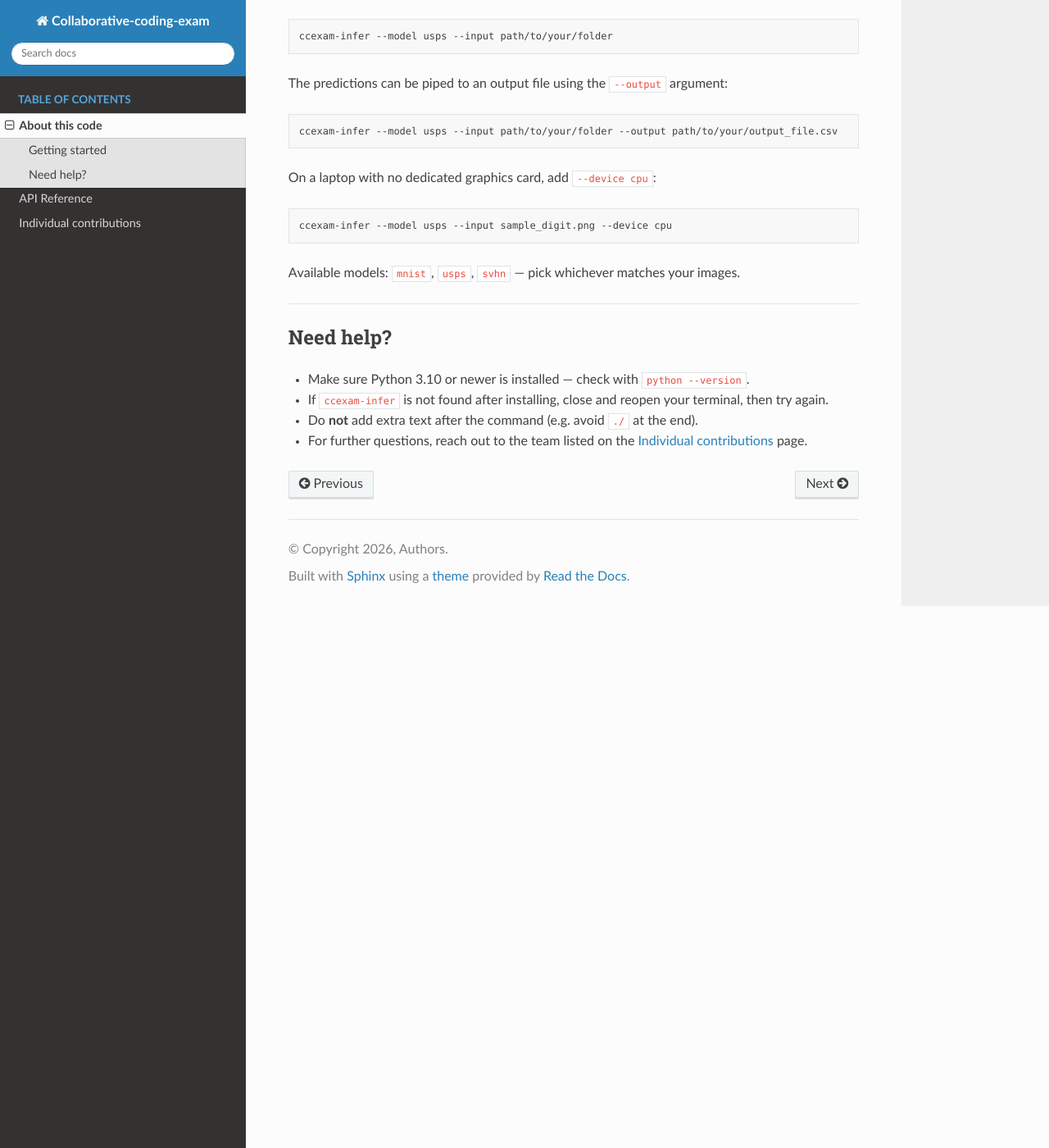
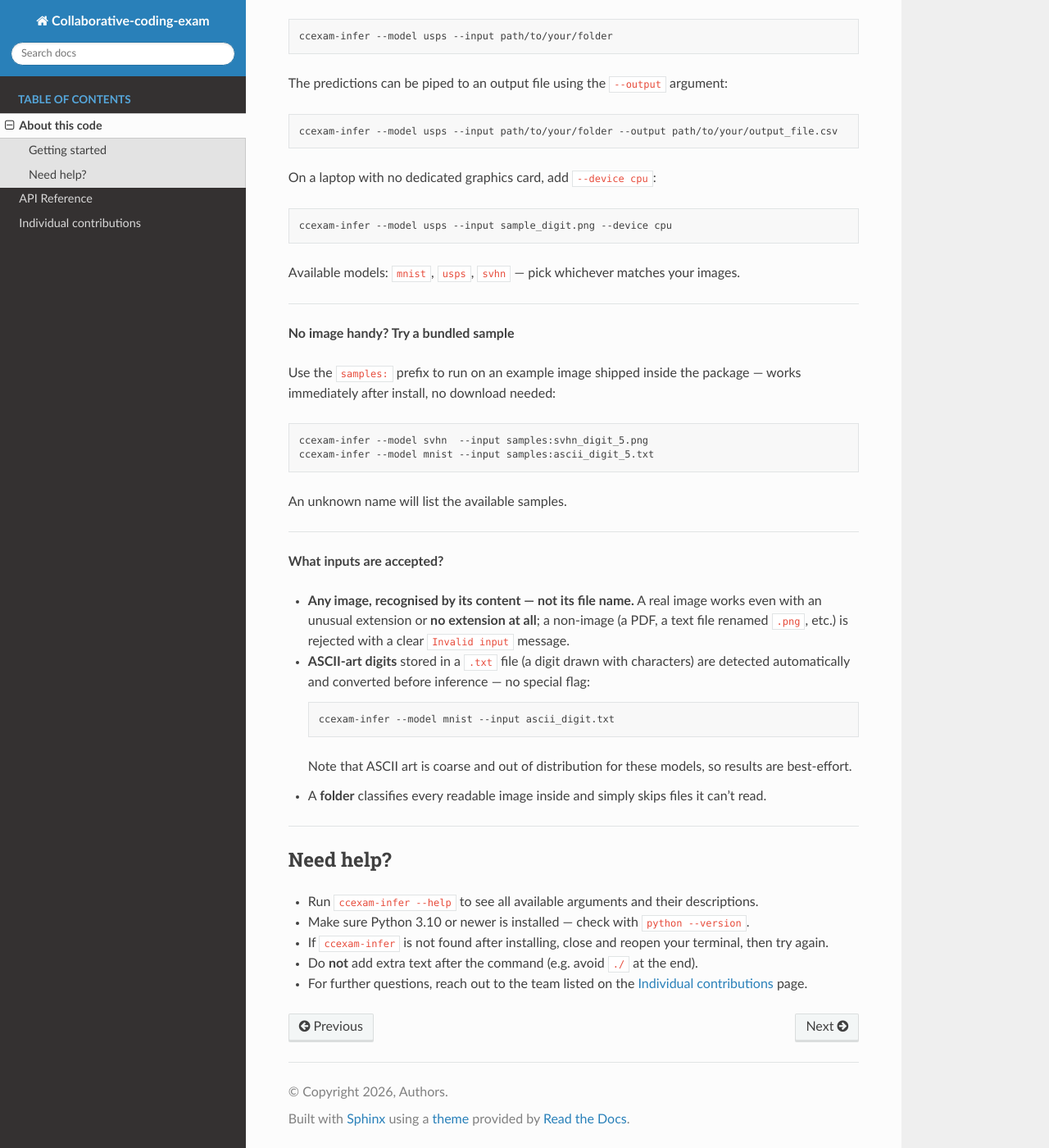
Before and after one commit to FYS-8805-Collaborative-Coding/Collaborative-Coding-Exam, a Sphinx documentation site: the page built from doc/about.md, in a window 1280 px wide and 1400 px high, scrolled down 1059 px. Shown: the whole window at 82% size. Built offline with Sphinx 7.4.7 and the Read the Docs theme 3.1.0, drawn with Linux system fonts in a browser that asks for light colours.

Commit message:
Update documentation to support bundled ASCII samples and clarify input formats

````diff
--- a/doc/about.md
+++ b/doc/about.md
@@ -61,8 +61,34 @@ Available models: `mnist`, `usps`, `svhn` — pick whichever matches your images
 
 ---
 
+**No image handy? Try a bundled sample**
+
+Use the `samples:` prefix to run on an example image shipped inside the package — works immediately after install, no download needed:
+
+```bash
+ccexam-infer --model svhn  --input samples:svhn_digit_5.png
+ccexam-infer --model mnist --input samples:ascii_digit_5.txt
+```
+
+An unknown name will list the available samples.
+
+---
+
+**What inputs are accepted?**
+
+- **Any image, recognised by its content — not its file name.** A real image works even with an unusual extension or **no extension at all**; a non-image (a PDF, a text file renamed `.png`, etc.) is rejected with a clear `Invalid input` message.
+- **ASCII-art digits** stored in a `.txt` file (a digit drawn with characters) are detected automatically and converted before inference — no special flag:
+  ```bash
+  ccexam-infer --model mnist --input ascii_digit.txt
+  ```
+  Note that ASCII art is coarse and out of distribution for these models, so results are best-effort.
+- A **folder** classifies every readable image inside and simply skips files it can't read.
+
+---
+
 ## Need help?
 
+- Run `ccexam-infer --help` to see all available arguments and their descriptions.
 - Make sure Python 3.10 or newer is installed — check with `python --version`.
 - If `ccexam-infer` is not found after installing, close and reopen your terminal, then try again.
 - Do **not** add extra text after the command (e.g. avoid `./` at the end).
--- a/pyproject.toml
+++ b/pyproject.toml
@@ -37,4 +37,4 @@ packages = ["ccexam"]
 # Ship the trained weights and sample images inside the wheel so inference and
 # the `sample:` input scheme work after a plain `pip install` (no repo checkout).
 [tool.setuptools.package-data]
-ccexam = ["weights/*.pth", "samples/*.png"]
+ccexam = ["weights/*.pth", "samples/*.png", "samples/*.txt"]
````
Also changed, not shown: README.md (+24 -0 lines).
